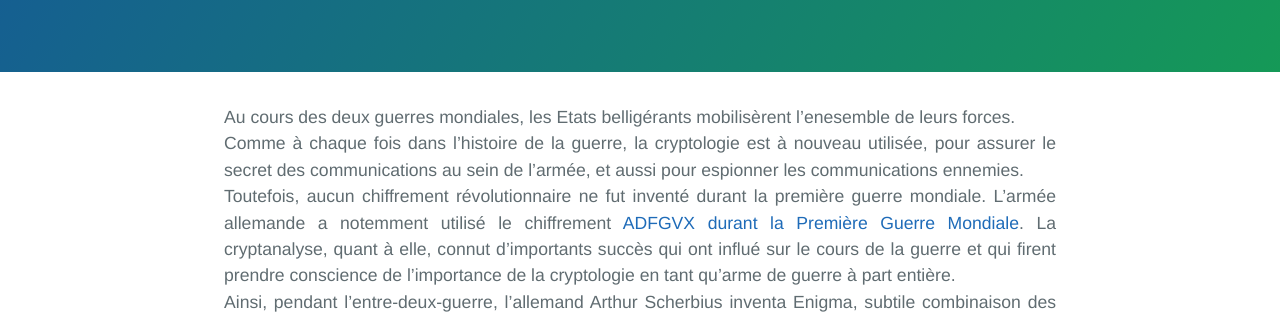
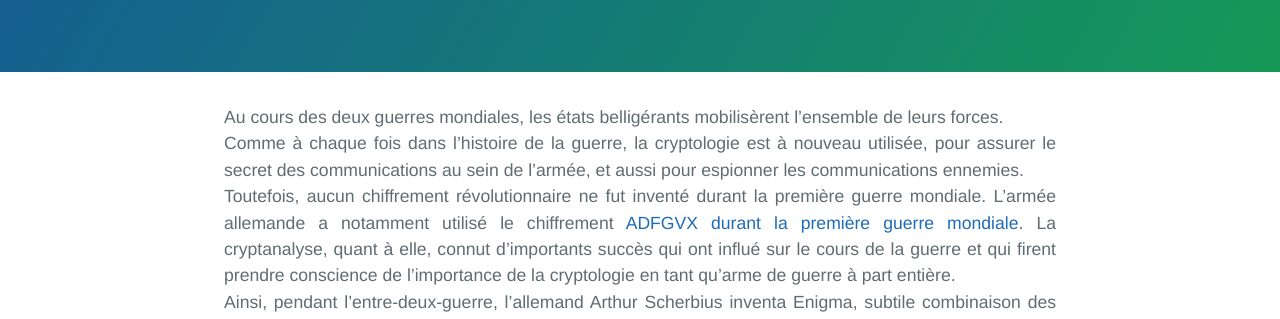
Before and after one commit to SamuelGallay/CryptoTPE, a Jekyll site: the page built from pages/3_Guerres/0_index.md, in a window 1280 px wide. Shown: the part 326-645 px from the top of the page. Built offline with Jekyll 4.4.1, drawn with Linux system fonts in a browser that asks for light colours; our own code applies the rules of GitHub Pages for plain Markdown files.

Commit message:
Update 0_index.md

```diff
--- a/pages/3_Guerres/0_index.md
+++ b/pages/3_Guerres/0_index.md
@@ -5,9 +5,9 @@ precedente: /temps-modernes/
 suivante: /internet/
 ---
 
-Au cours des deux guerres mondiales, les Etats belligérants mobilisèrent l'enesemble de leurs forces. \\
+Au cours des deux guerres mondiales, les états belligérants mobilisèrent l'ensemble de leurs forces. \\
 Comme à chaque fois dans l'histoire de la guerre, la cryptologie est à nouveau utilisée, pour assurer le secret des communications au sein de l'armée, et aussi pour espionner les communications ennemies. \\
-Toutefois, aucun chiffrement révolutionnaire ne fut inventé durant la première guerre mondiale. L'armée allemande a notemment utilisé le chiffrement [ADFGVX durant la Première Guerre Mondiale]({{ "/adfgvx/" | relative_url }}). La cryptanalyse, quant à elle, connut d'importants succès qui ont influé sur le cours de la guerre et qui firent prendre conscience de l'importance de la cryptologie en tant qu'arme de guerre à part entière. \\
+Toutefois, aucun chiffrement révolutionnaire ne fut inventé durant la première guerre mondiale. L'armée allemande a notamment utilisé le chiffrement [ADFGVX durant la première guerre mondiale]({{ "/adfgvx/" | relative_url }}). La cryptanalyse, quant à elle, connut d'importants succès qui ont influé sur le cours de la guerre et qui firent prendre conscience de l'importance de la cryptologie en tant qu'arme de guerre à part entière. \\
 Ainsi, pendant l'entre-deux-guerre, l'allemand Arthur Scherbius inventa Enigma, subtile combinaison des systèmes déjà connus, la machine  de  chiffrement  des  Allemands  pour  leurs  relations  diplomatiques  puis  pour la Wehrmacht. Le [contexte]({{ "/enigma-contexte/" | relative_url }}) fut en effet favorable à son utilisation à grande échelle et son [fonctionnement]({{ "/enigma-fonctionnement/" | relative_url }}) semblait sûr. \\
 Cependant, une fastidieuse attaque d'Enigma par les Alliées parviendra finalement à sa [cryptanalyse]({{ "/enigma-cryptanalyse/" | relative_url }}).
 
```
